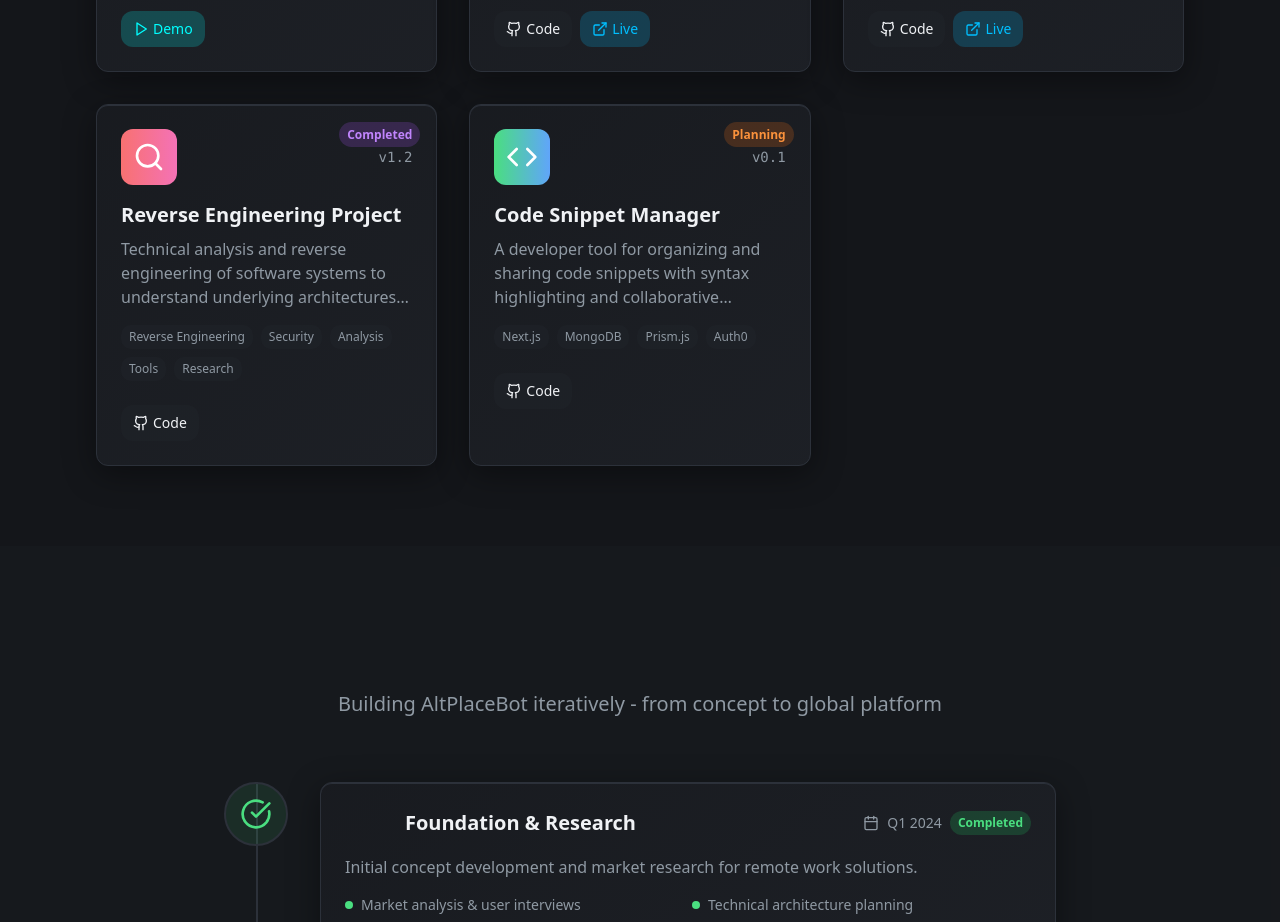
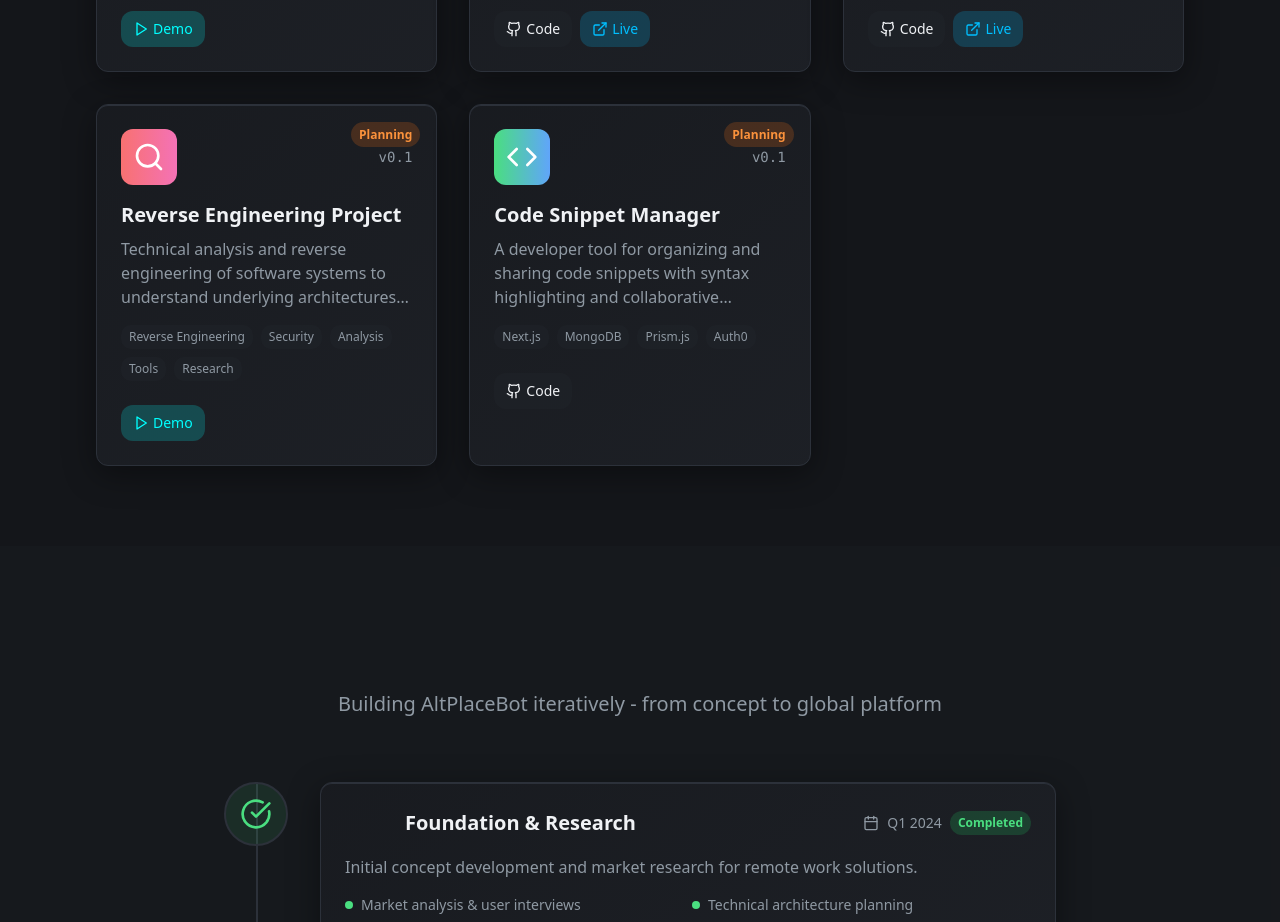
Before and after one commit to Wolfie-08/enkd, a React (Vite) app: page / in a window 1280 px wide. Shown: the part 1720-2642 px from the top of the page. Built offline with nearby package versions, Linux system fonts and the light colour scheme.

Commit message:
Update Reverse Engineering project
Updated the Reverse Engineering project by removing the Code button and adding a Demo button. Also changed the status from "Completed" to "Planning v0.1".

```diff
--- a/src/components/ProjectsSection.tsx
+++ b/src/components/ProjectsSection.tsx
@@ -91,11 +91,11 @@ const ProjectsSection = () => {
       description: 'Technical analysis and reverse engineering of software systems to understand underlying architectures and security mechanisms.',
       tags: ['Reverse Engineering', 'Security', 'Analysis', 'Tools', 'Research'],
       icon: Search,
-      status: 'Completed',
+      status: 'Planning',
       color: 'from-red-400 to-pink-400',
-      version: 'v1.2',
+      version: 'v0.1',
       links: {
-        github: '#'
+        demo: '#'
       }
     },
     {
```
